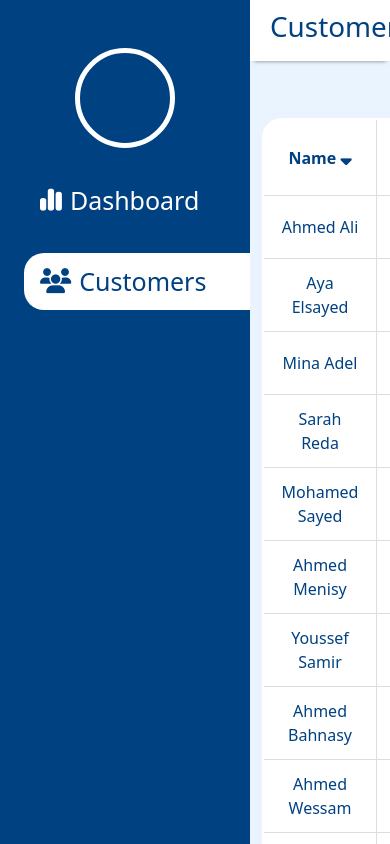
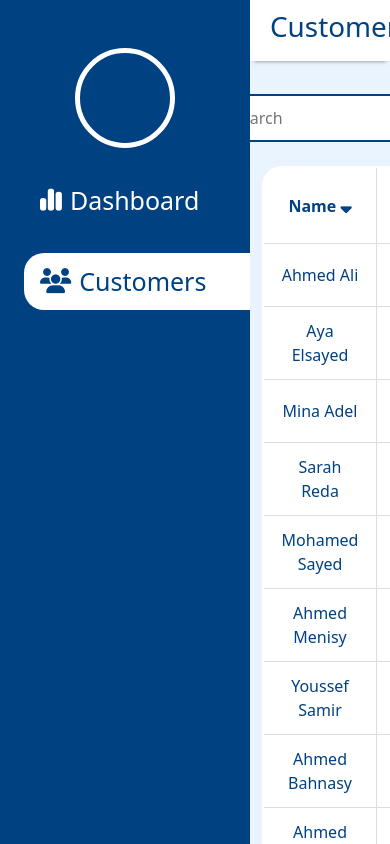
Before and after one commit to MuhammadSMostafa/Dashboard, a plain HTML site: page index.html in a window 390 px wide. Both pictures are taken after a click on the element "Customers". Shown: the top 844 px of the page. Drawn offline with nearby package versions, Linux system fonts and the light colour scheme.

Commit message:
Update main.css

```diff
--- a/CSS/main.css
+++ b/CSS/main.css
@@ -14,7 +14,7 @@ body {
     min-width: 430px;
   }
   main .customers .search input {
-    display: none;
+    min-width: 200px;
   }
 }
 aside {
```
